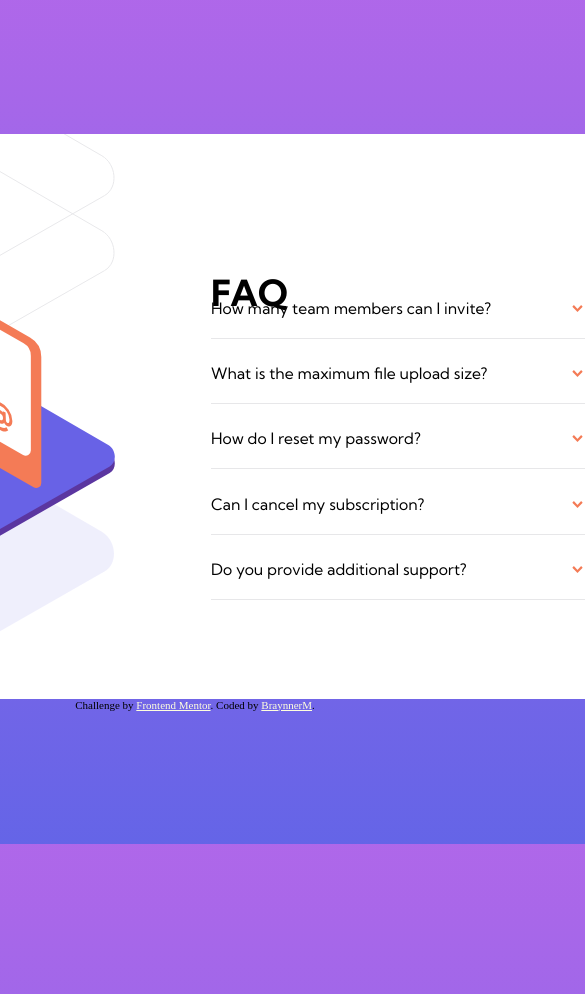
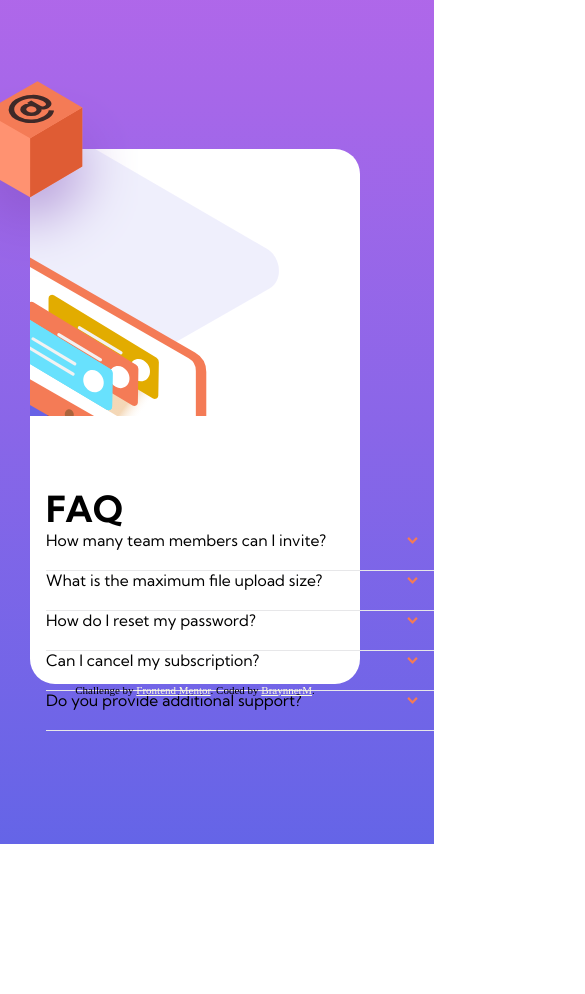
Before and after one commit to BraynnerM/faq-accordion-card-main, a plain HTML site: page index.html in a window 390 px wide. Shown: the top 994 px of the page, 585 px wide, since content can reach past the window. After the commit the page ends 844 px from the top, so only its background shows below. Drawn offline with Linux system fonts and the light colour scheme.

Commit message:
problemas na versao mobile

```diff
--- a/src/sass/styles.sass
+++ b/src/sass/styles.sass
@@ -61,34 +61,34 @@
 
     .accordion
         width: 50%
-        height: 62%
+        height: 100%
         padding-left: 1.6rem
         padding-right: 12.2rem
         display: flex
         flex-direction: column
-        justify-content: space-evenly
-        margin-top: 6.7rem
+        justify-content: space-between
+        padding-top: 7rem
+        padding-bottom: 9rem
 
         h1
             font:
                 size: 3.6rem
                 weight: bold
             text-transform: uppercase
-            position: absolute
             top: 27rem
+            height: 7.2rem
 
         .accordion-item
             border-bottom: 1px solid $dividers-color
             width: 38.8rem
             height: auto
 
-
             .accordion-header
                 display: flex
                 justify-content: space-between
                 cursor: pointer
                 font-weight: 400
-                width:37.2rem
+                width: 37.2rem
 
                 h3
                     font-size: 1.57rem
@@ -106,10 +106,23 @@
                     h3
                         font-weight: bold
 
-
             .accordion-content
                 display: none
                 p
                     font-size: 1.35rem
                     margin-bottom: 2rem
                     line-height: 2rem
+
+@media (max-width: 1120px)
+
+    .container
+        flex-direction: column
+        width: 33rem
+        height: 53.5rem
+
+        .image
+            width: 100%
+            height: 50%
+        .accordion
+            width: 100%
+            height: 50%
```
Also changed, not shown: src/scripts/accordion.js (+29 -0 lines), src/css/styles.css, 1 other file.
